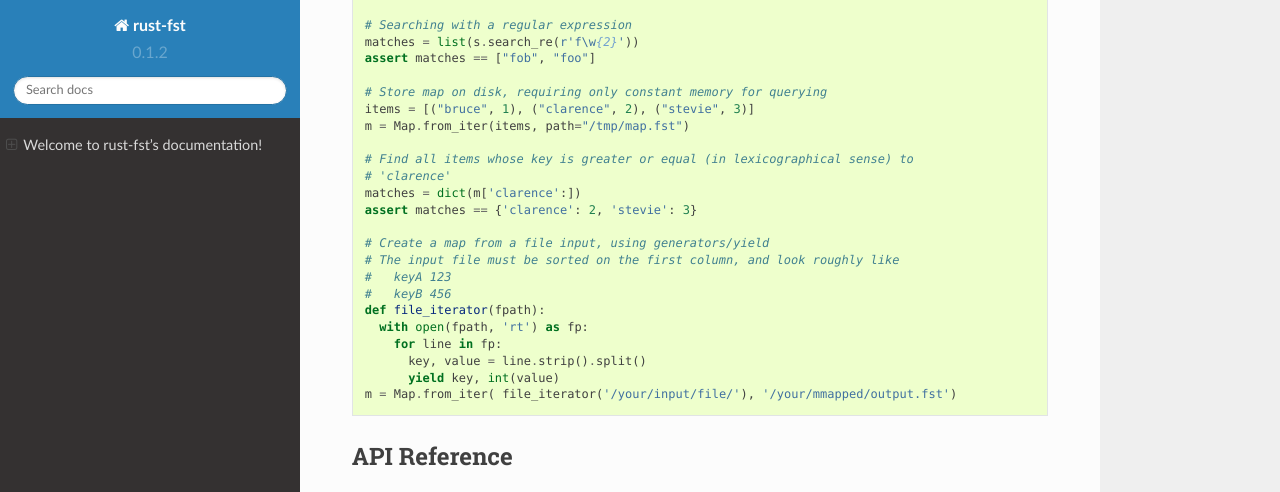
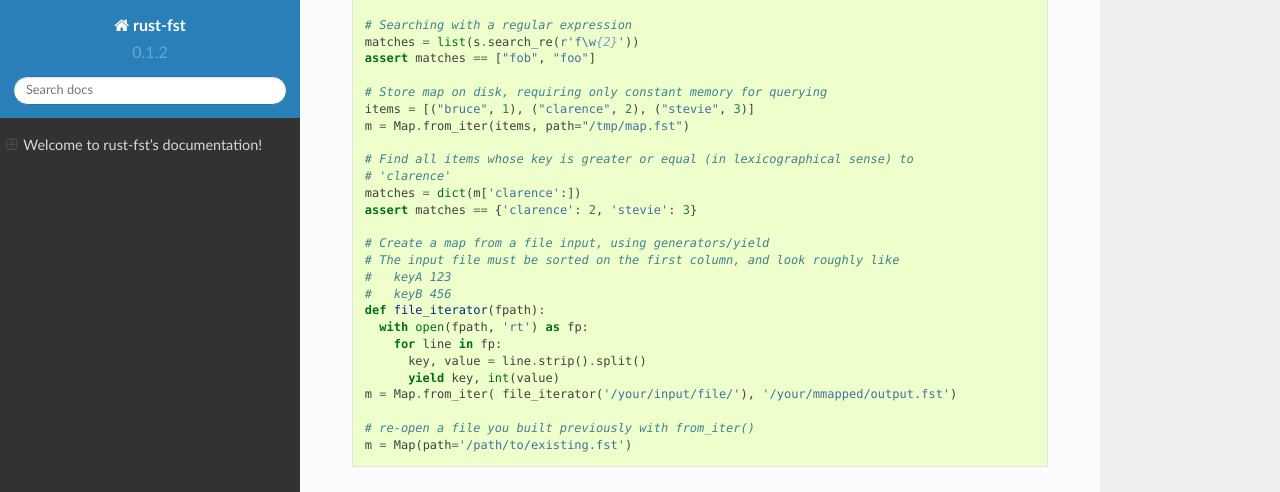
Before and after one commit to jbaiter/python-rust-fst, a Sphinx documentation site: the page built from docs/index.rst, in a window 1280 px wide and 900 px high, scrolled down 1146 px, cut to the strip 0-492 px from the top of the window. Built offline with Sphinx 7.4.7 and the Read the Docs theme 2.0.0, drawn with Linux system fonts in a browser that asks for light colours.

Commit message:
new example: re-open a previously-built .fst file (docs)

```diff
--- a/docs/index.rst
+++ b/docs/index.rst
@@ -89,6 +89,8 @@ Examples
           yield key, int(value)
     m = Map.from_iter( file_iterator('/your/input/file/'), '/your/mmapped/output.fst')
 
+    # re-open a file you built previously with from_iter()
+    m = Map(path='/path/to/existing.fst')
 
 API Reference
 -------------
```
